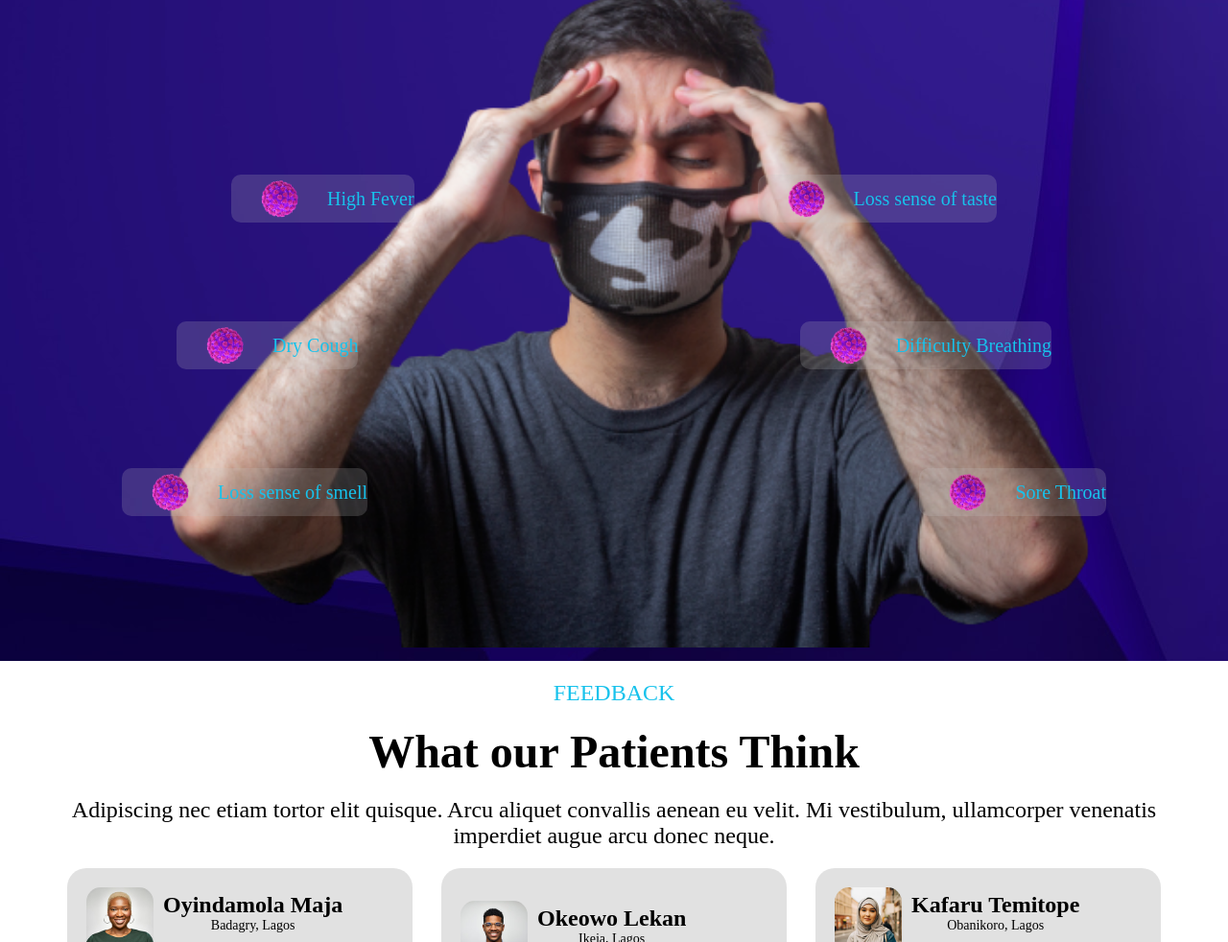
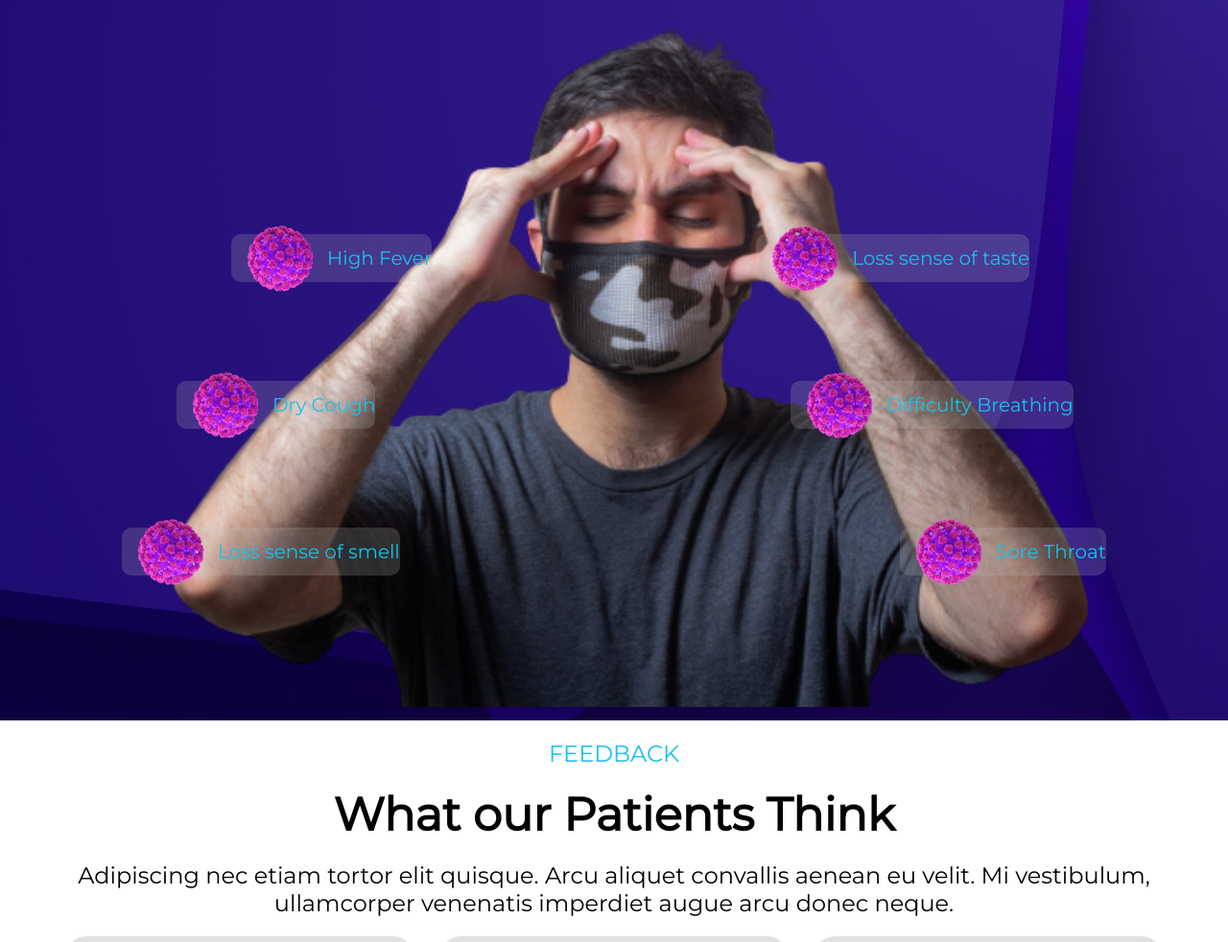
Before and after one commit to Satish9047/lf-assignment-3, a website: page index.html in a window 1280 px wide. Shown: the part 3046-4028 px from the top of the page at 96% size. Drawn offline with Linux system fonts and the light colour scheme; files whose address does not match are found by name.

Commit message:
font family solved

```diff
--- a/styles/scss/partcial/_base.scss
+++ b/styles/scss/partcial/_base.scss
@@ -56,6 +56,7 @@ a{
     text-decoration: none;
     color: $secondary-color;
     font-style: normal;
+    font-size: 24px;
     font-weight: 500;
     line-height: normal;
     &:hover{
@@ -67,3 +68,7 @@ a{
 li{
     list-style-type: none;
 }
+
+body{
+    font-family:'Montserrat', sans-serif;;
+}
--- a/styles/scss/partcial/_header.scss
+++ b/styles/scss/partcial/_header.scss
@@ -1,8 +1,8 @@
 @mixin main-title{
-
     display: flex;
     justify-content: space-between;
     align-items: center;
+    font-size: 20pxpx;
 }
 
 @mixin navbar{
@@ -24,6 +24,7 @@
 
 .header {
     @include main-title;
+    font-size: 32px;
 
     &__nav {
         display: none;
--- a/styles/scss/partcial/_section3.scss
+++ b/styles/scss/partcial/_section3.scss
@@ -127,5 +127,7 @@
                 }
             }
         }
+
+
     }
 }
--- a/styles/scss/partcial/_section5.scss
+++ b/styles/scss/partcial/_section5.scss
@@ -4,7 +4,6 @@
     align-items: center;
     text-align: left;
     background-color: $bg-full-transparent;
-    display: flex;
     border-radius: 10px;
     position: absolute;
     color: $primary-color;
@@ -55,13 +54,13 @@
             &__div4{
                 @include corona-sym;
                 top: 35%;
-                right: 15%;
+                right: 12%;
 
             }
             &__div5{
                 @include corona-sym;
                 top: 55%;
-                right: 10%;
+                right: 8%;
 
             }
             &__div6{
@@ -76,11 +75,15 @@
 
     &__img{
         width: 30px;
+        transform: scale(2);
         @media only screen and (min-width: 767px){
             width: 60px;
+            transform: scale(2);
+
         }
         @media only screen and (min-width: 991px){
             width: 100px;
+            transform: scale(1.8);
         }
     }
 
```
Also changed, not shown: styles/main.css, 1 other file.
